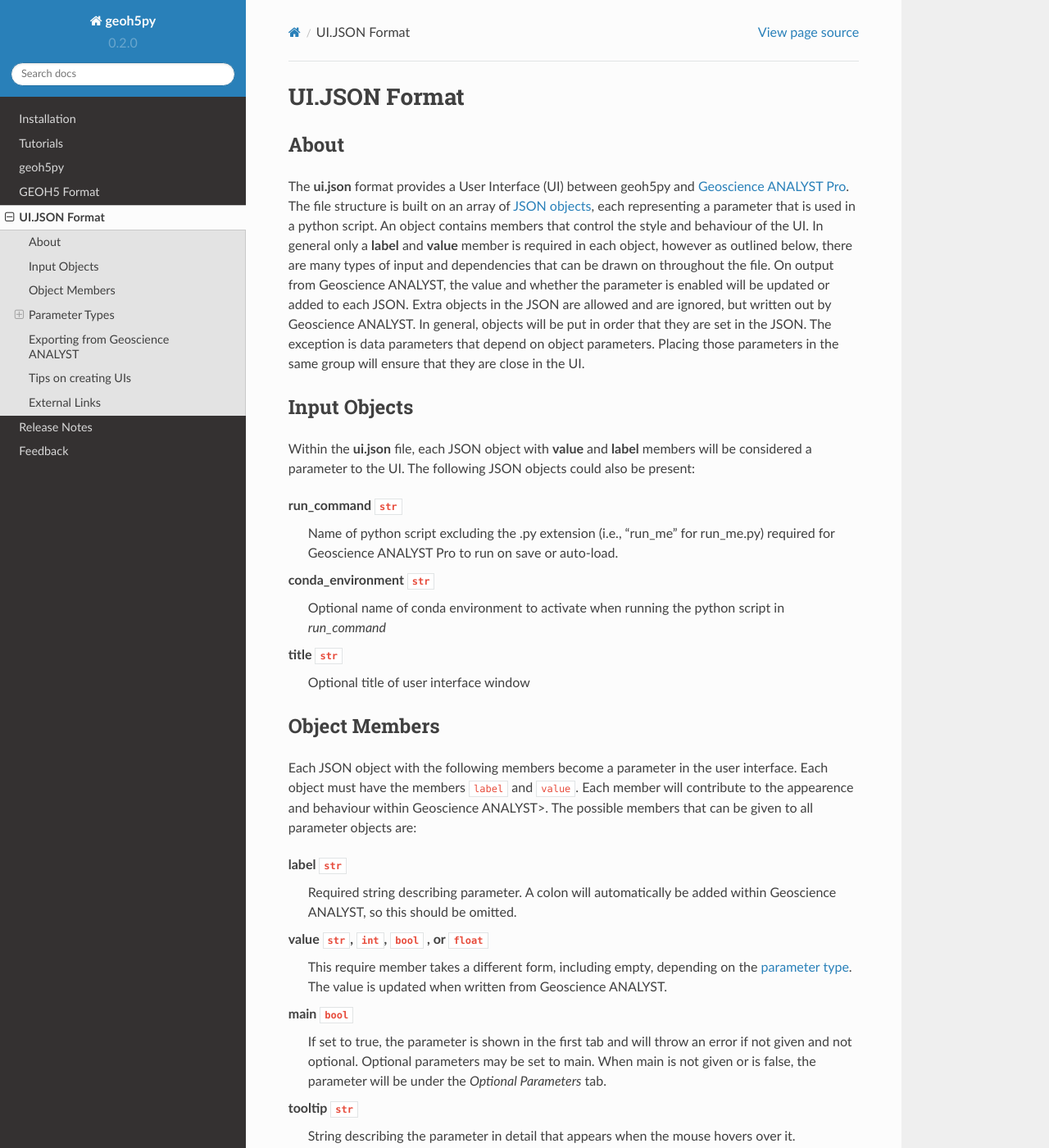
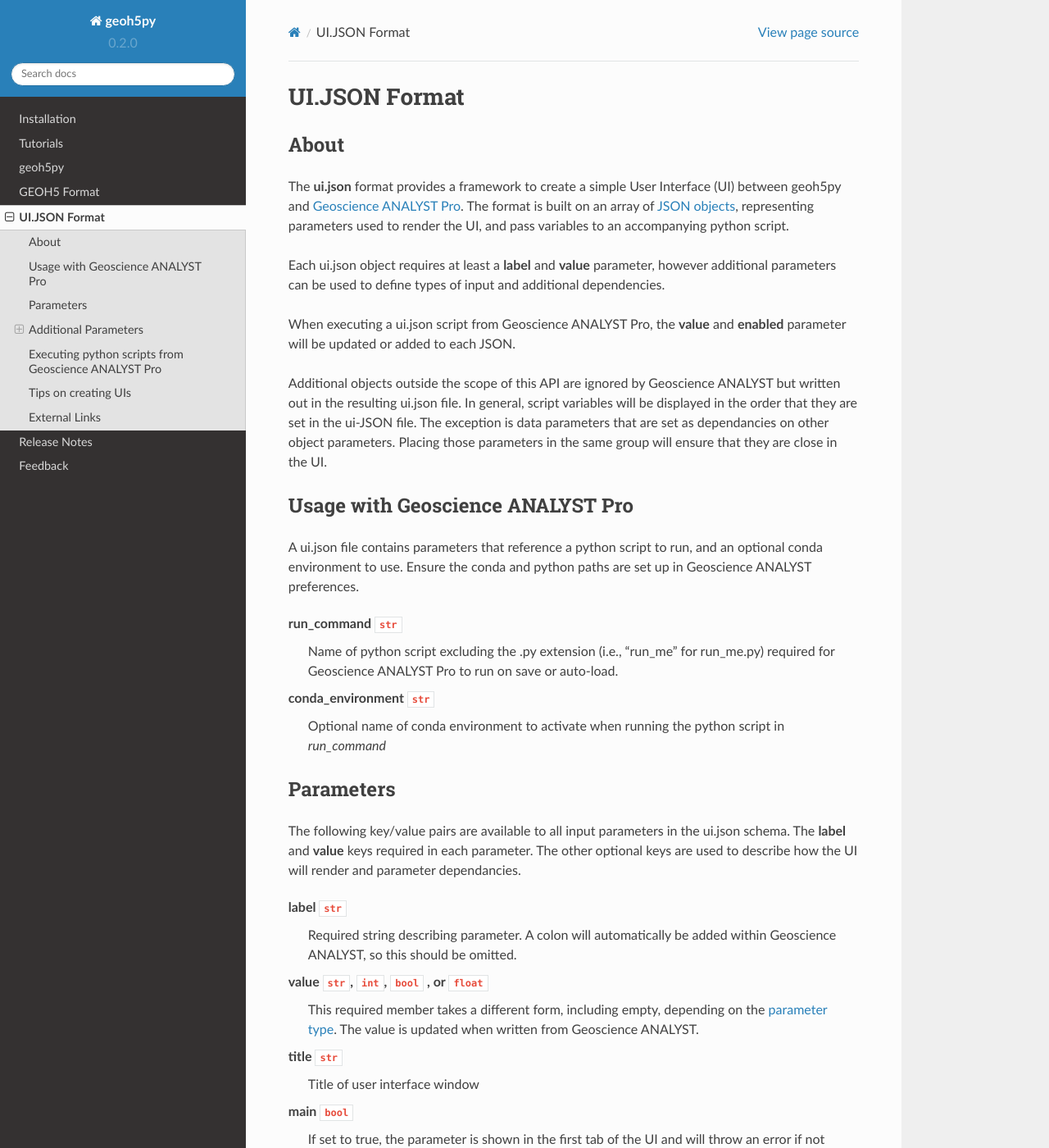
Before and after one commit to MiraGeoscience/geoh5py, a Sphinx documentation site: the page built from docs/content/uijson_format/index.rst, in a window 1280 px wide and 1400 px high. Shown: the whole window at 82% size. Built offline with Sphinx 7.4.7 and the Read the Docs theme 2.0.0, drawn with Linux system fonts in a browser that asks for light colours; some of the changed text lies outside the part shown.

Commit message:
Updated UI JSON intro docs

```diff
--- a/docs/content/uijson_format/index.rst
+++ b/docs/content/uijson_format/index.rst
@@ -4,31 +4,39 @@
 About
 ^^^^^
 
-The **ui.json** format provides a User Interface (UI) between geoh5py and `Geoscience ANALYST Pro
-<http://www.mirageoscience.com/our-products/software-product/geoscience-analyst>`_. The file structure is built on an array of `JSON objects <https://json-schema.org/specification.html>`_, each representing a parameter that is used in a python script. An object contains members that control the style and behaviour of the UI. In general only a **label** and **value** member is required in each object, however as outlined below, there are many types of input and dependencies that can be drawn on throughout the file. On output from Geoscience ANALYST, the value and whether the parameter is enabled will be updated or added to each JSON. Extra objects in the JSON are allowed and are ignored, but written out by Geoscience ANALYST. In general, objects will be put in order that they are set in the JSON. The exception is data parameters that depend on object parameters. Placing those parameters in the same group will ensure that they are close in the UI.
+The **ui.json** format provides a framework to create a simple User Interface (UI) between geoh5py and `Geoscience ANALYST Pro
+<http://www.mirageoscience.com/our-products/software-product/geoscience-analyst>`_. The format is built on an array of `JSON objects <./json_objects.rst>`_, representing parameters used to render the UI, and pass variables to an accompanying python script.
 
 
-Input Objects
-^^^^^^^^^^^^^
-Within the **ui.json** file, each JSON object with **value** and **label** members will be considered a parameter to the UI. The following JSON objects could also be present:
+Each ui.json object requires at least a **label** and **value** parameter, however additional parameters can be used to define types of input and additional dependencies.
+
+When executing a ui.json script from Geoscience ANALYST Pro, the **value** and **enabled** parameter will be updated or added to each JSON.
+
+Additional objects outside the scope of this API are ignored by Geoscience ANALYST but written out in the resulting ui.json file. In general, script variables will be displayed in the order that they are set in the ui-JSON file. The exception is data parameters that are set as dependancies on other object parameters. Placing those parameters in the same group will ensure that they are close in the UI.
+
+
+Usage with Geoscience ANALYST Pro
+^^^^^^^^^^^^^^^^^^^^^^^^^^^^^^^^^
+A ui.json file contains parameters that reference a python script to run, and an optional conda environment to use. Ensure the conda and python paths are set up in Geoscience ANALYST preferences.
 
 run_command ``str``
     Name of python script excluding the .py extension (i.e., "run_me" for run_me.py) required for Geoscience ANALYST Pro to run on save or auto-load.
 conda_environment ``str``
     Optional name of conda environment to activate when running the python script in *run_command*
-title ``str``
-    Optional title of user interface window
 
-Object Members
-^^^^^^^^^^^^^^
-Each JSON object with the following members become a parameter in the user interface. Each object must have the members ``label`` and ``value``. Each member will contribute to the appearence and behaviour within Geoscience ANALYST>. The possible members that can be given to all parameter objects are:
+
+Parameters
+^^^^^^^^^^
+The following key/value pairs are available to all input parameters in the ui.json schema. The **label** and **value** keys required in each parameter. The other optional keys are used to describe how the UI will render and parameter dependancies.
 
 label ``str``
     Required string describing parameter. A colon will automatically be added within Geoscience ANALYST, so this should be omitted.
 value ``str``, ``int``, ``bool`` , or ``float``
-    This require member takes a different form, including empty, depending on the :ref:`parameter type <json_param_examples>`. The value is updated when written from Geoscience ANALYST.
+    This required member takes a different form, including empty, depending on the :ref:`parameter type <json_param_examples>`. The value is updated when written from Geoscience ANALYST.
+title ``str``
+    Title of user interface window
 main ``bool``
-    If set to true, the parameter is shown in the first tab and will throw an error if not given and not optional. Optional parameters may be set to main. When main is not given or is false, the parameter will be under the *Optional Parameters* tab.
+    If set to true, the parameter is shown in the first tab of the UI and will throw an error if not present (and not optional). Optional parameters may be set to main. When main is not given or is false, the parameter will be under the *Optional Parameters* tab.
 tooltip ``str``
    String describing the parameter in detail that appears when the mouse hovers over it.
 optional ``bool``
@@ -40,7 +48,7 @@
 groupOptional ``bool``
     If true, adds a checkbox in the top of the group box next to the name. The group parameters will be disabled if not checked. The initial statedpends on the **groupDependency** and **groupDependencyType** members and the **enabled** member of the group's parameters.
 dependency ``str``
-    The name of the object of which this object is dependent upon. The dependency parameter should be optional or boolean parameter (i.e., has a checkbox).
+    The name of the parameter which this parameter is dependent upon. The dependency parameter should be optional or boolean parameter (i.e., has a checkbox).
 dependencyType ``str``
     What happens when the dependency member is checked. Options are ``enabled`` or ``disabled``
 groupDependency ``str``
@@ -51,9 +59,9 @@
 
 .. _json_param_examples:
 
-Parameter Types
-^^^^^^^^^^^^^^^
-There are other JSON members that may be available or required based on the parameter type. The following sections define different parameter types that can be found in the **ui.json** format.
+Additional Parameters
+^^^^^^^^^^^^^^^^^^^^^
+Other keys may be used, or are required based on the goeh5py type https://geoh5py.readthedocs.io/en/stable/content/geoh5_format/analyst/objects.html. The following sections define different parameters that can be used in the **ui.json** schema.
 
  .. toctree::
    :maxdepth: 1
@@ -61,11 +69,11 @@
    json_objects.rst
 
 
-Exporting from Geoscience ANALYST
-^^^^^^^^^^^^^^^^^^^^^^^^^^^^^^^^^
-When a **ui.json** is saved with Geoscience ANALYST Pro, the following object members are updated or added:
+Executing python scripts from Geoscience ANALYST Pro
+^^^^^^^^^^^^^^^^^^^^^^^^^^^^^^^^^^^^^^^^^^^^^^^^^^^^
+When a **ui.json** is run with Geoscience ANALYST Pro, the following parameters are updated or added:
 
-- The **value** member with the appropriate type
+- The **value** member is updated with the UUID
 - The **enabled** member ``bool`` for whether the parameter is enabled
 - The :ref:`Data parameter <data_parameter>` will also have updated **isValue** and **property** members. The **isValue** ``bool`` member is *true* if the **value** member was selected and *false* if the **property** member was selected.
 
@@ -78,18 +86,16 @@
 
 Tips on creating UIs
 ^^^^^^^^^^^^^^^^^^^^
-Here are a few tips on creating good looking UIs:
-
-- Keep labels short and concise. Be consistent with capitalization and do not include the colons. Geoscience ANALYST will add colons and align them.
-- Write detailed tooltips.
-- Group related objects, but do not use a group if there are fewer than 3 objects.
-- The **main** member is for general, required parameters. Do not include this member with every object, unless there are only a handful of objects. Objects that are in the required parameters without a valid value will invoke an error when exporting or running from Geoscience ANALYST. "Non-main" members are designated to a second page under *Optional parameters*.
+- Keep labels descriptive and concise
+- Write detailed tooltips
+- Group related attributes
+- The **main** attribute is for general, required script variables. Do not include this member with every object, unless there are only a handful of objects. Objects that are in the required parameters without a valid value will invoke an error when exporting or running from Geoscience ANALYST. "Non-main" members are designated to a second page under *Optional parameters*.
 - Utilize **optional** object members and dependencies. If a single workspace object input is optional, use the :ref:`Object parameter <object_parameter>` rather than two parameters with a dependency.
 
 
 External Links
 ^^^^^^^^^^^^^^
-
+ - https://www.w3schools.com/js/js_json_objects.asp
 - `JSON Terminology <https://json-schema.org/specification.html>`_
 - `Universally Unique IDentifier (UUID) <https://en.wikipedia.org/wiki/Universally_unique_identifier>`_
 - `C++ JSON Library <https://github.com/nlohmann/JSON>`_
```
